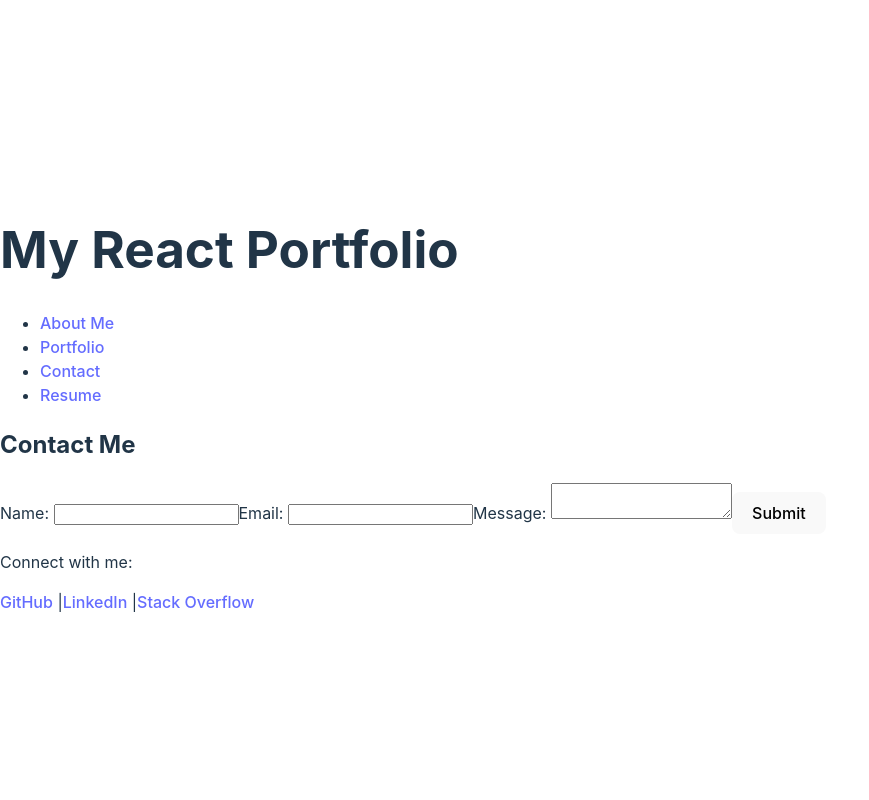
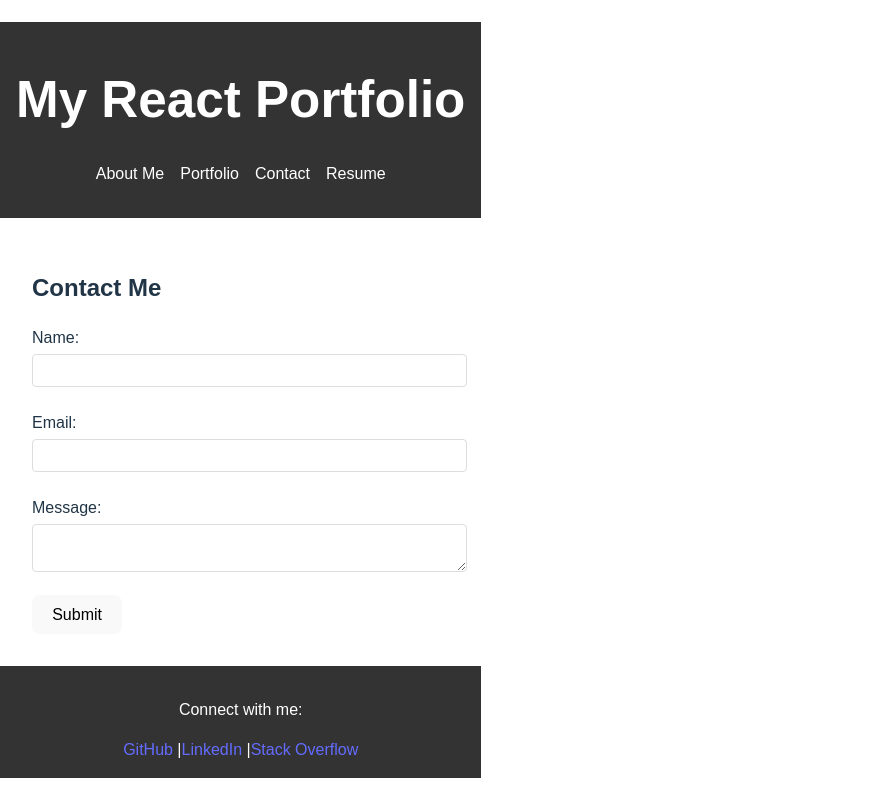
Before and after one commit to Justbeingtai/React-Portfolio, a React (Vite) app: page /contact in a window 1280 px wide. Shown: the whole page, without its empty margins (0-869 px from the left). Built offline with nearby package versions, Linux system fonts and the light colour scheme.

Commit message:
Add basic styling and validation to Contact form

```diff
--- a/src/App.jsx
+++ b/src/App.jsx
@@ -6,6 +6,8 @@ import About from './pages/About';
 import Portfolio from './pages/Portfolio';
 import Contact from './pages/Contact';
 import Resume from './pages/Resume';
+import './styles.css';
+
 
 function App() {
     return (
--- a/src/pages/Contact.jsx
+++ b/src/pages/Contact.jsx
@@ -1,13 +1,56 @@
-import React from 'react';
+import React, { useState } from 'react';
 
 function Contact() {
+    const [formData, setFormData] = useState({ name: '', email: '', message: '' });
+    const [errors, setErrors] = useState({});
+
+    const handleChange = (e) => {
+        const { name, value } = e.target;
+        setFormData({ ...formData, [name]: value });
+    };
+
+    const handleSubmit = (e) => {
+        e.preventDefault();
+        const newErrors = {};
+
+        // Validate name
+        if (!formData.name) newErrors.name = "Name is required";
+
+        // Validate email
+        const emailRegex = /^[^\s@]+@[^\s@]+\.[^\s@]+$/;
+        if (!formData.email) newErrors.email = "Email is required";
+        else if (!emailRegex.test(formData.email)) newErrors.email = "Invalid email address";
+
+        // Validate message
+        if (!formData.message) newErrors.message = "Message is required";
+
+        setErrors(newErrors);
+        if (Object.keys(newErrors).length === 0) {
+            alert("Form submitted successfully!");
+            // Reset form after submission
+            setFormData({ name: '', email: '', message: '' });
+        }
+    };
+
     return (
         <section id="contact">
             <h2>Contact Me</h2>
-            <form>
-                <label>Name: <input type="text" required /></label>
-                <label>Email: <input type="email" required /></label>
-                <label>Message: <textarea required></textarea></label>
+            <form onSubmit={handleSubmit}>
+                <label>
+                    Name:
+                    <input type="text" name="name" value={formData.name} onChange={handleChange} />
+                    {errors.name && <span className="error">{errors.name}</span>}
+                </label>
+                <label>
+                    Email:
+                    <input type="email" name="email" value={formData.email} onChange={handleChange} />
+                    {errors.email && <span className="error">{errors.email}</span>}
+                </label>
+                <label>
+                    Message:
+                    <textarea name="message" value={formData.message} onChange={handleChange} />
+                    {errors.message && <span className="error">{errors.message}</span>}
+                </label>
                 <button type="submit">Submit</button>
             </form>
         </section>
--- a/src/styles.css
+++ b/src/styles.css
@@ -0,0 +1,58 @@
+/* Global Styles */
+body {
+  font-family: Arial, sans-serif;
+  margin: 0;
+  padding: 0;
+  box-sizing: border-box;
+}
+
+header, footer {
+  background-color: #333;
+  color: #fff;
+  text-align: center;
+  padding: 1rem;
+}
+
+nav ul {
+  list-style: none;
+  padding: 0;
+  display: flex;
+  justify-content: center;
+  gap: 1rem;
+}
+
+nav ul li a {
+  color: #fff;
+  text-decoration: none;
+}
+
+nav ul li a:hover {
+  text-decoration: underline;
+}
+
+main {
+  padding: 2rem;
+  max-width: 800px;
+  margin: auto;
+}
+
+.project {
+  border: 1px solid #ddd;
+  padding: 1rem;
+  margin-bottom: 1rem;
+  text-align: center;
+}
+
+form label {
+  display: block;
+  margin-top: 0.5rem;
+}
+
+form input, form textarea {
+  width: 100%;
+  padding: 0.5rem;
+  margin-top: 0.25rem;
+  margin-bottom: 1rem;
+  border: 1px solid #ddd;
+  border-radius: 4px;
+}
```
